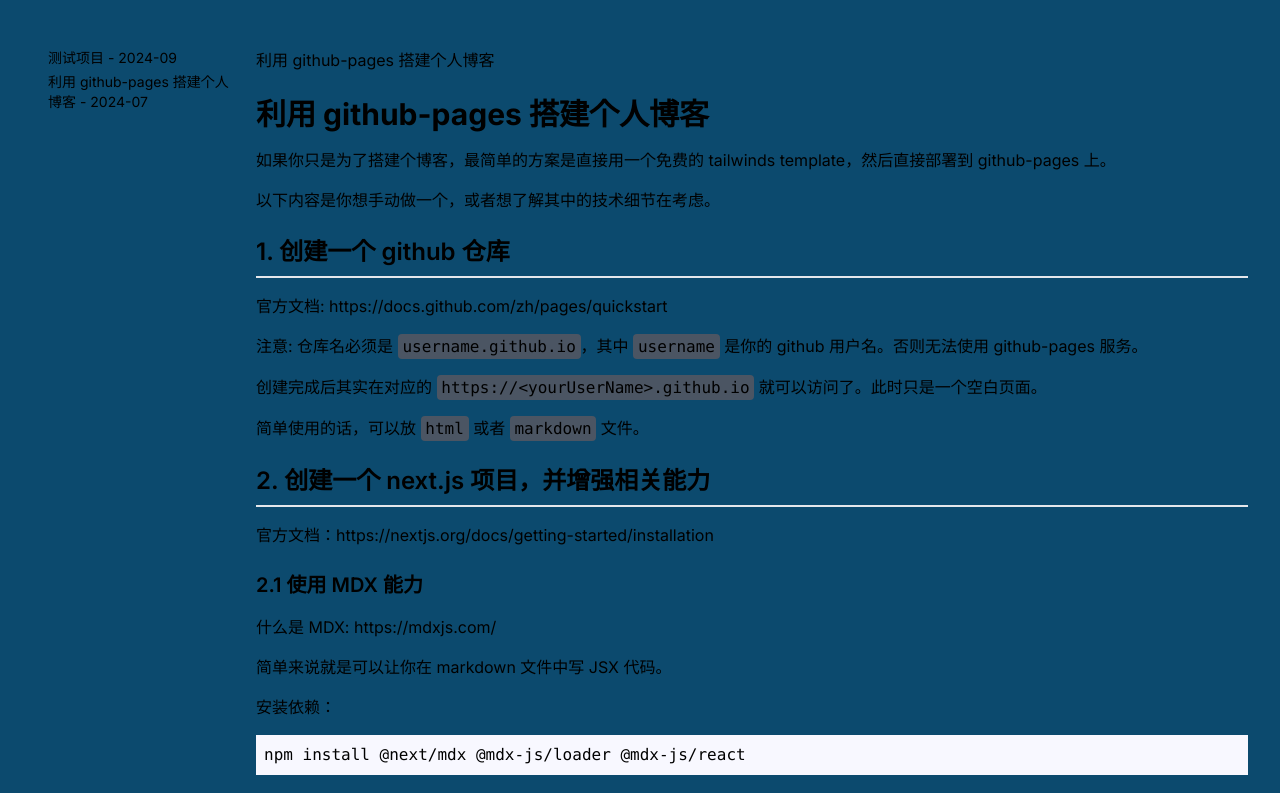
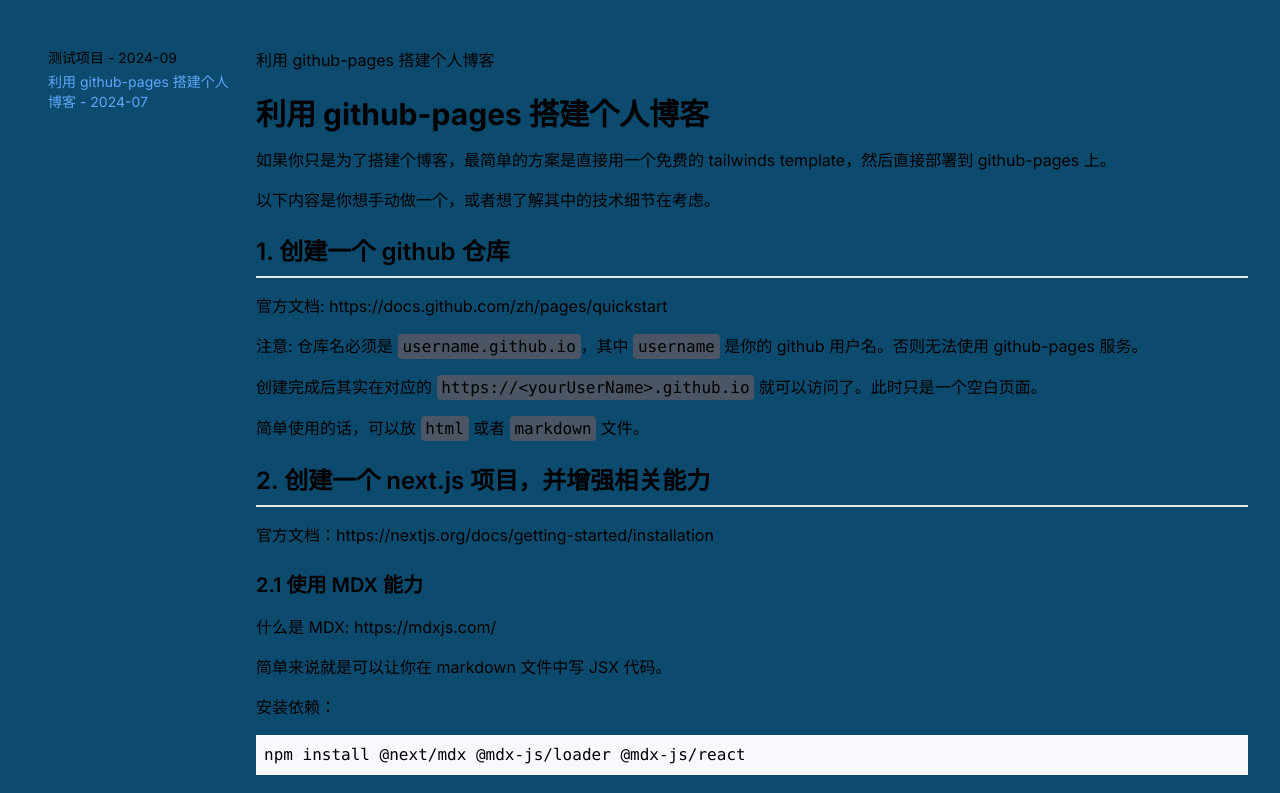
Before and after one commit to r2099c2/r2099c2.github.io, a Next.js app: page /post/2024-07-23 in a window 1280 px wide. Shown: the top 793 px of the page. Built offline with nearby package versions, Linux system fonts and the light colour scheme.

Commit message:
feat: 当前的文章增加特殊样式

```diff
--- a/app/post/[slug]/page.tsx
+++ b/app/post/[slug]/page.tsx
@@ -1,5 +1,6 @@
 import MDXComponents from '@/components/MDXComponent';
 import { getPosts } from '@/utils/tools';
+import clsx from 'clsx';
 import { MDXRemote } from 'next-mdx-remote/rsc';
 
 const PostDetail = async ({ params }: { params: { slug: string } }) => {
@@ -26,7 +27,9 @@ const PostDetail = async ({ params }: { params: { slug: string } }) => {
         {posts.map((post) => (
           <a
             key={post.slug}
-            className="text-sm block pb-1"
+            className={clsx('text-sm block pb-1', {
+              'text-blue-400': post.slug === slug,
+            })}
             href={`/post/${post.slug}`}
           >
             {post.title} - {post.month}
```
